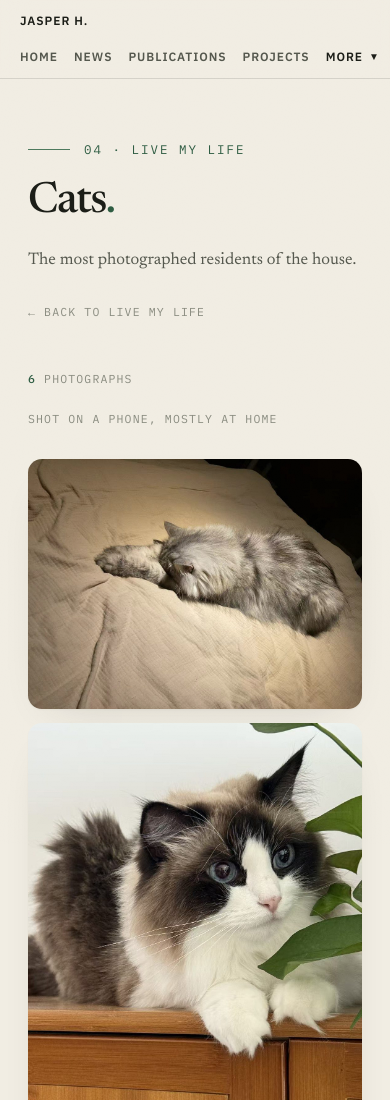
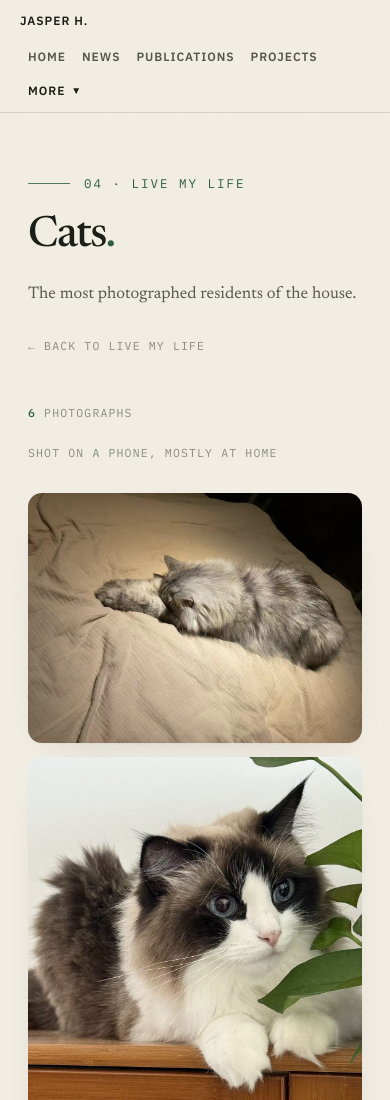
Before and after one commit to hujiayu0211/hujiayu0211.github.io, a plain HTML site: page cats.html in a window 390 px wide. Shown: the top 1100 px of the page. Drawn offline with Linux system fonts and the light colour scheme; no server answers.

Commit message:
Add files via upload

```diff
--- a/cats.html
+++ b/cats.html
@@ -1275,6 +1275,15 @@ footer{border-top:1px solid var(--line);padding:30px 0 56px}
   .cat-shot:hover img{transform:none}
 }
 
+
+/* Nav on narrow screens: every link keeps the same side padding, so the active pill
+   no longer shifts the row and MORE sits in the same place on every page */
+@media(max-width:820px){
+  .nav-links{gap:8px 0}
+  .nav-links > a,
+  .nav-links > a.active{padding-left:8px;padding-right:8px}
+  .nav-more{padding-left:8px}
+}
 </style>
 <noscript><style>.rv{opacity:1;transform:none}</style></noscript>
 </head>
@@ -1366,7 +1375,7 @@ updateNavOffset();
 window.addEventListener('load',updateNavOffset);window.addEventListener('resize',updateNavOffset);window.addEventListener('orientationchange',updateNavOffset);
 if('ResizeObserver' in window&&navEl){new ResizeObserver(updateNavOffset).observe(navEl);}
 
-const currentPage=(location.pathname.split('/').pop()||'index.html').toLowerCase();
+const currentPage=(location.pathname.split('/').pop()||'index').toLowerCase().replace(/\.html$/,'')+'.html';
 document.querySelectorAll('.nav-links a[data-page]').forEach(link=>{link.classList.toggle('active',link.dataset.page.toLowerCase()===currentPage);});
 const morePages=['live-my-life.html','hello-world.html','footprints.html','on-repeat.html','cats.html'];
 const dropdown=document.querySelector('.dropdown'),moreButton=document.querySelector('.nav-more'),moreMenu=document.getElementById('moreMenu');
```
Also changed, not shown: experience.html (+10 -1 lines), footprints.html (+10 -1 lines), hello-world.html (+10 -1 lines), index.html (+10 -1 lines), live-my-life.html (+10 -1 lines), news.html (+10 -1 lines), on-repeat.html (+10 -1 lines), portraits.html (+10 -1 lines), projects.html (+10 -1 lines), publications.html (+10 -1 lines).
